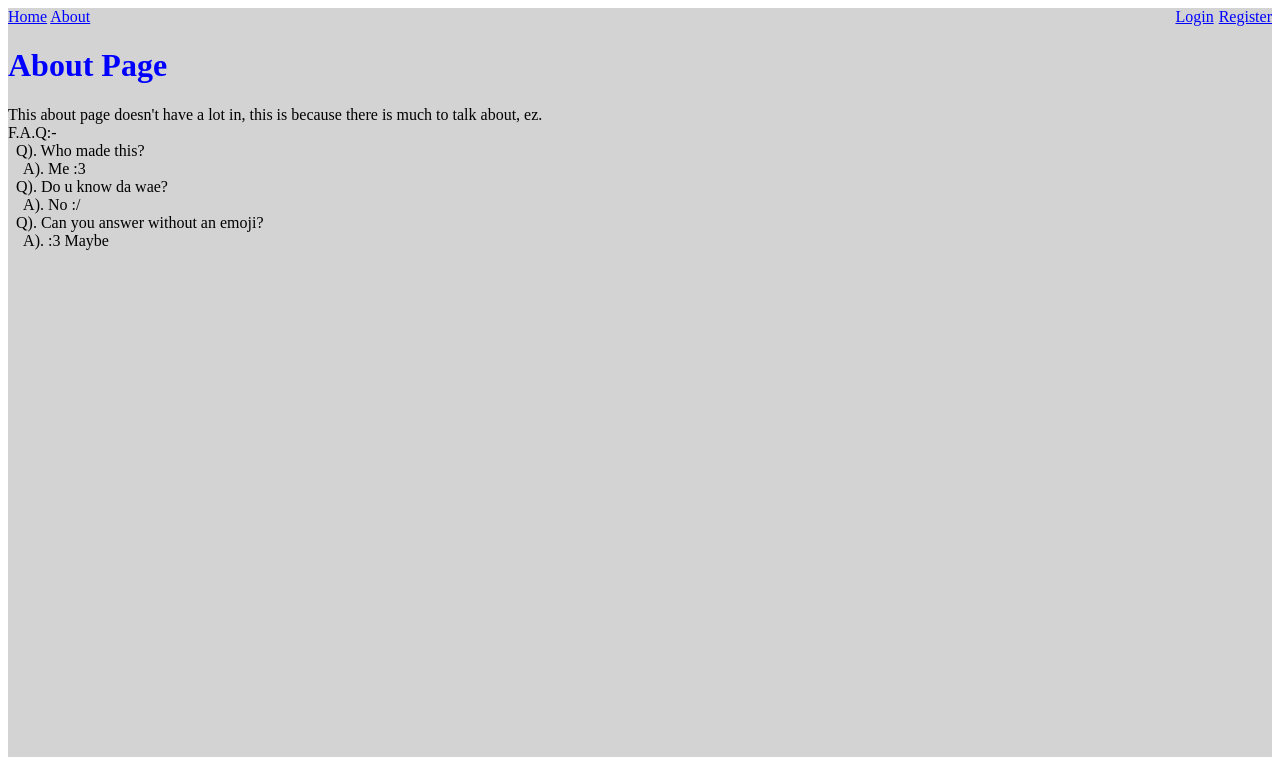
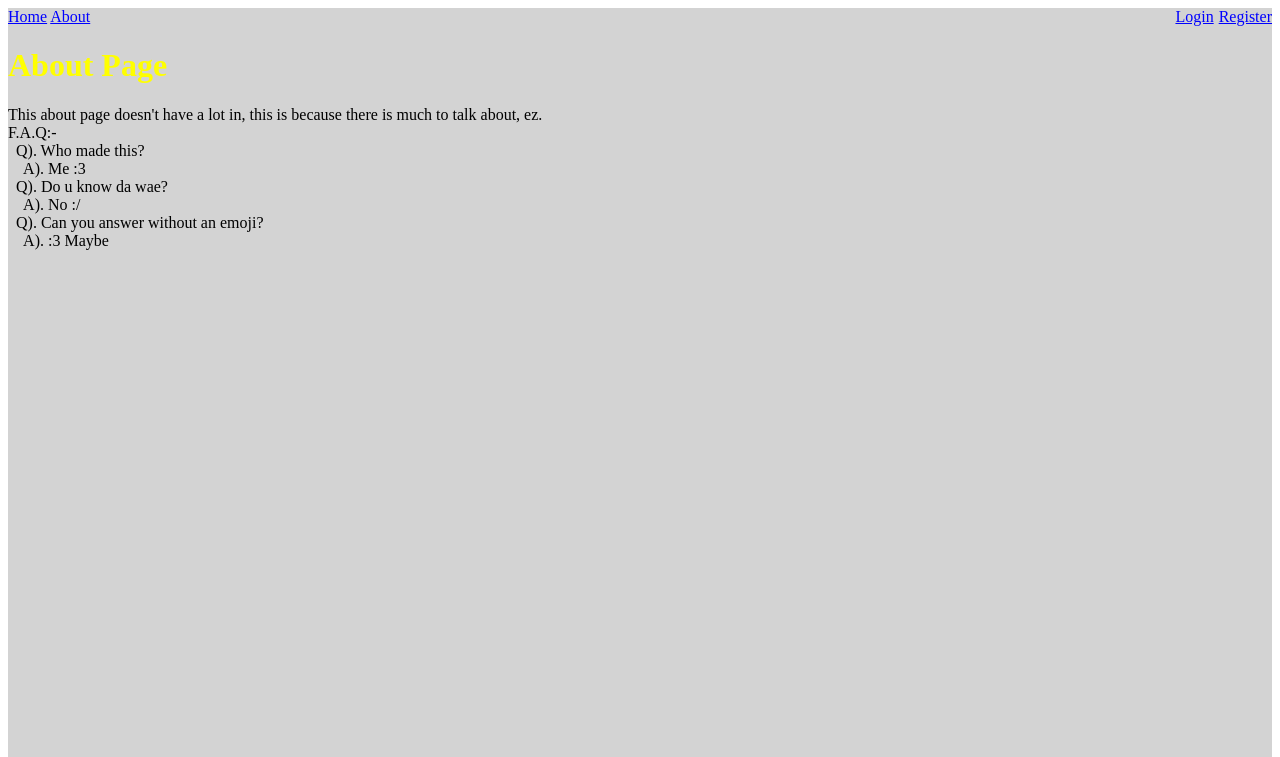
Before and after one commit to HiddenRealm/Individual_Project_James, a Flask app: page /about in a window 1280 px wide. Shown: the top 757 px of the page. Run offline with Flask 2, Linux system fonts and the light colour scheme.

Commit message:
Update layout.html

```diff
--- a/application/templates/layout.html
+++ b/application/templates/layout.html
@@ -9,7 +9,7 @@
 			}
 
 			h1 {
-				color: blue;
+				color: yellow;
 			}
 
 			span {
```
